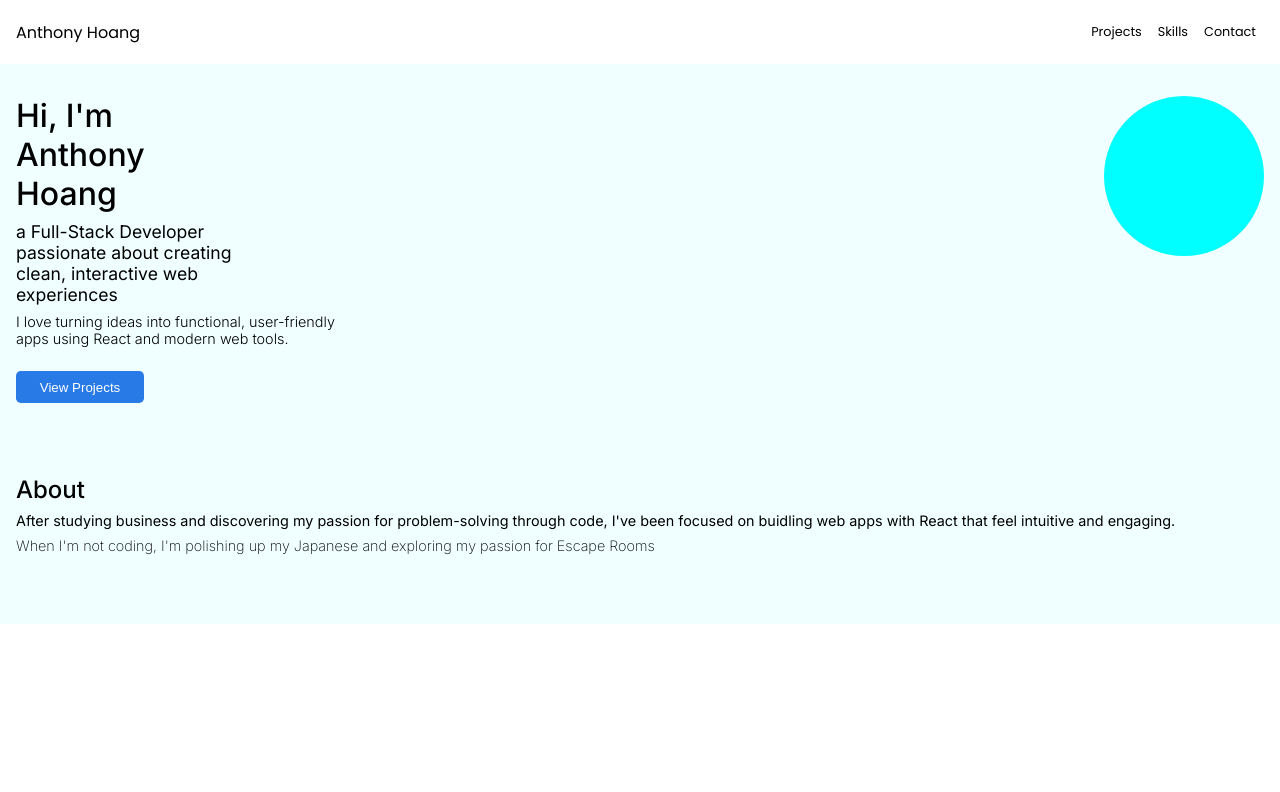
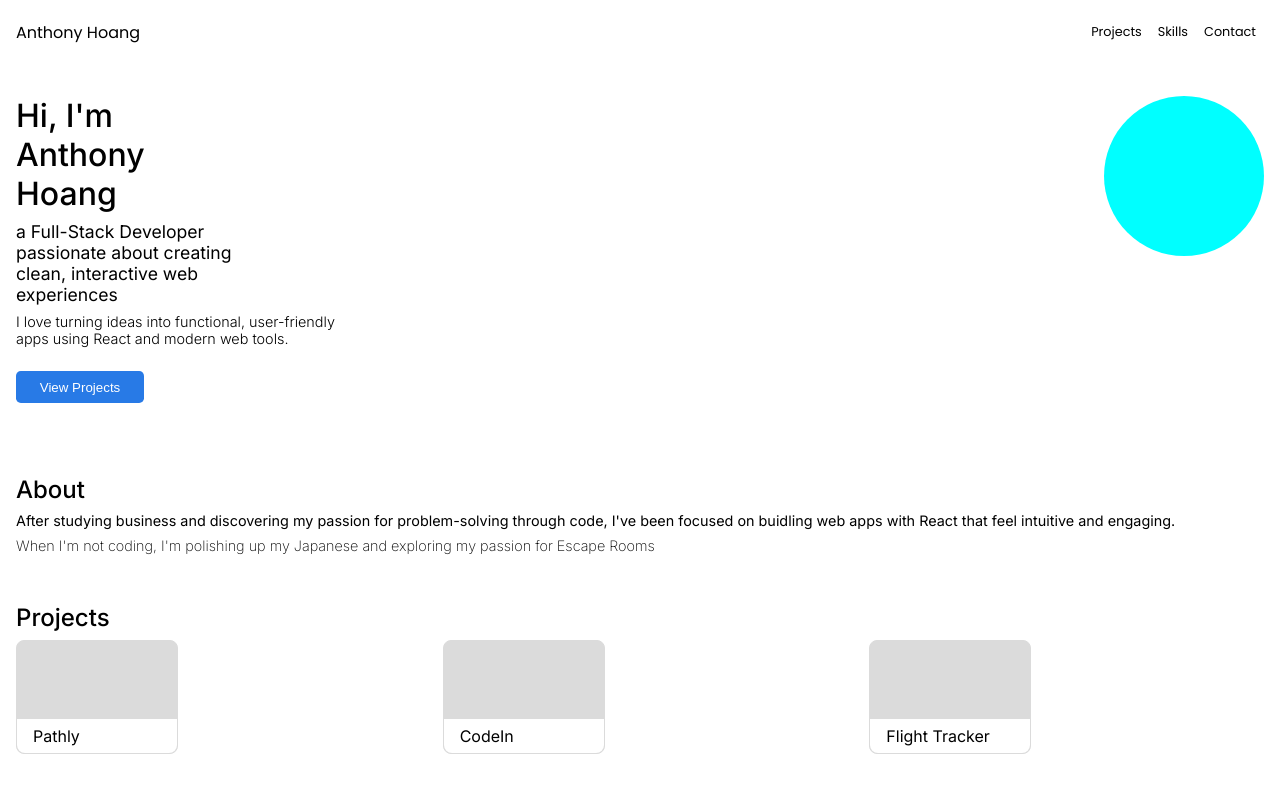
Before and after one commit to AntH117/anthonyhoang-dev, a React (Create React App) app in the folder anthonyhoang-dev/: page / in a window 1280 px wide. Shown: the top 792 px of the page. Built offline with nearby package versions, Linux system fonts and the light colour scheme.

Commit message:
Started on Projects

```diff
--- a/anthonyhoang-dev/src/sections/Layout.js
+++ b/anthonyhoang-dev/src/sections/Layout.js
@@ -1,4 +1,5 @@
 import Home from './Home';
+import Projects from './Projects';
 import Navbar from './Navbar';
 import '../styles/Layout.css';
 
@@ -8,6 +9,7 @@ export default function Layout() {
         <div className='layout-container'>
             <Navbar />
             <Home />
+            <Projects />
         </div>
     )
 }
--- /dev/null
+++ b/anthonyhoang-dev/src/sections/Projects.js
@@ -0,0 +1,30 @@
+import '../styles/Projects.css';
+import React from 'react';
+
+export default function Projects() {
+
+    function IndividualProject({name, img}) {
+
+        return <div className='ind-project-body'>
+            <div className='ind-project-img'>
+
+            </div>
+            <div className='ind-project-name'>
+                <p>
+                    {name}
+                </p>
+            </div>
+        </div>
+    }
+
+    return <div className='projects-body'>
+        <div className='projects-title'>
+            Projects
+        </div>
+        <div className='projects-layout'>
+            <IndividualProject name={'Pathly'}/>
+            <IndividualProject name={'CodeIn'}/>
+            <IndividualProject name={'Flight Tracker'}/>
+        </div>
+    </div>
+}
--- a/anthonyhoang-dev/src/styles/Home.css
+++ b/anthonyhoang-dev/src/styles/Home.css
@@ -1,7 +1,6 @@
 .home-body {
     width: 100%;
     height: 35rem;
-    background-color: azure;
     display: flex;
     flex-direction: column;
     font-family: 'Inter', sans-serif;
--- a/anthonyhoang-dev/src/styles/Layout.css
+++ b/anthonyhoang-dev/src/styles/Layout.css
@@ -7,4 +7,5 @@
     flex-direction: column;
     background-color: white;
     font-family: 'Poppins', sans-serif;
+    min-width: 430px;
 }
--- /dev/null
+++ b/anthonyhoang-dev/src/styles/Projects.css
@@ -0,0 +1,49 @@
+.projects-body {
+    display: flex;
+    flex-direction: column;
+    padding-left: 1rem;
+    font-family: 'Inter', sans-serif;
+}
+
+.projects-title {
+    font-size: 1.5rem;
+    font-weight: 500;
+}
+
+.projects-layout {
+    margin-top: 0.5rem;
+    width: 100%;
+    height: 10rem;
+    display: grid;
+    grid-template-columns: repeat(auto-fit, minmax(10rem, 1fr));
+    gap: 1rem;
+}
+
+.ind-project-body {
+    width: 10rem;
+    height: 7rem;
+    display: flex;
+    flex-direction: column;
+    border: 1px solid rgb(219, 219, 219);
+    background-color: rgb(219, 219, 219);
+    border-radius: 0.5rem;
+}
+
+.ind-project-img {
+    height: 70%;
+    width: 100%;
+}
+
+.ind-project-name {
+    height: 30%;
+    width: 100%;
+    display: flex;
+    align-items: center;
+    background-color: rgb(255, 255, 255);
+    border-bottom-left-radius: 0.5rem;
+    border-bottom-right-radius: 0.5rem;
+}
+
+.ind-project-name p {
+    margin-left: 1rem;
+}
```
